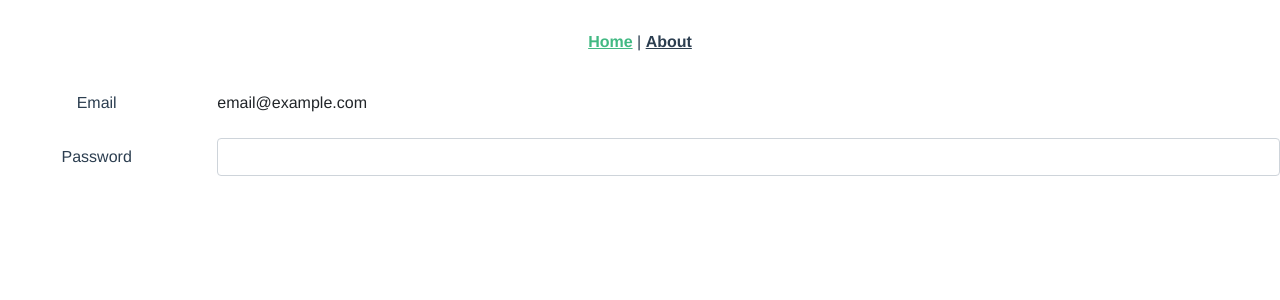
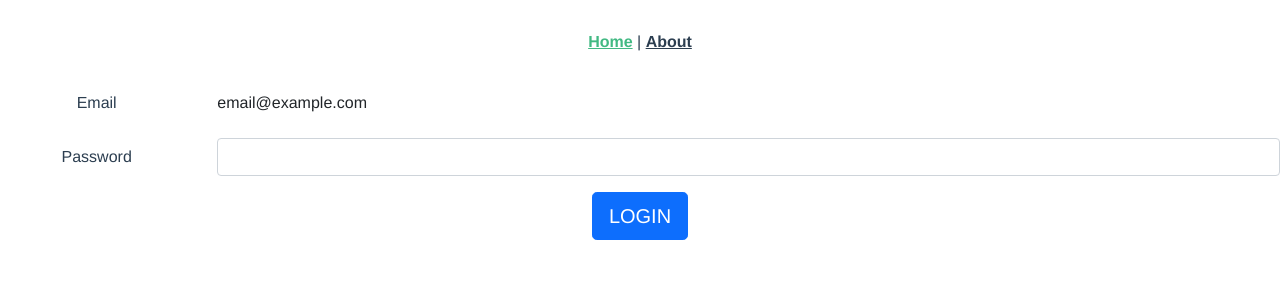
Before and after one commit to zzee22su/Login, a Vue app: page / in a window 1280 px wide. Shown: the top 300 px of the page. Built offline with nearby package versions, Linux system fonts and the light colour scheme.

Commit message:
ADD : 로그인 버튼 추가

```diff
--- a/src/components/Login.vue
+++ b/src/components/Login.vue
@@ -12,6 +12,7 @@
         <input type="password" class="form-control" id="inputPassword">
       </div>
     </div>
+    <button type="button" class="btn btn-primary btn-lg">LOGIN</button>
   </div>
 </template>
 
```
